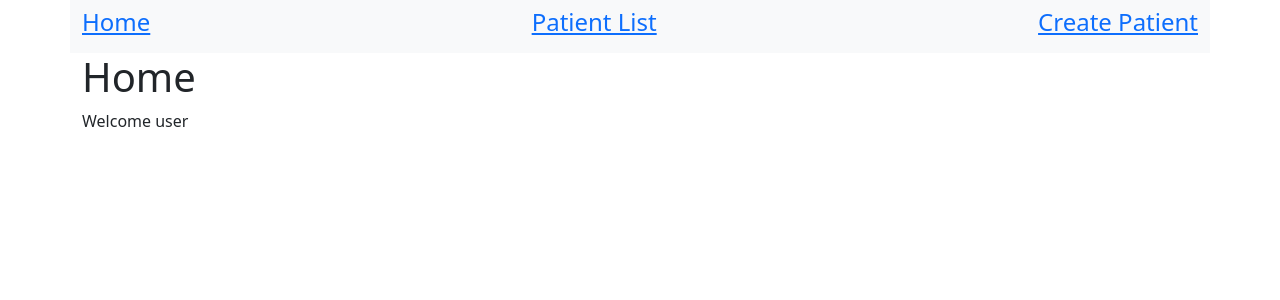
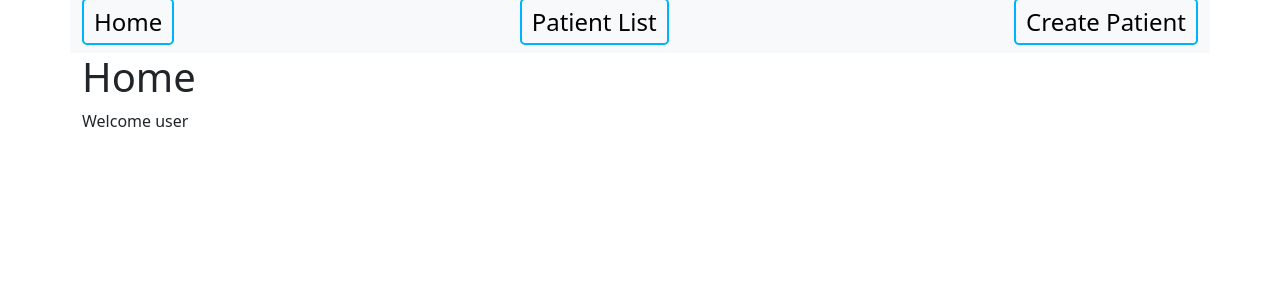
Before and after one commit to Criscel/onestop-health, a React (Create React App) app in the folder frontend/: page / in a window 1280 px wide. Shown: the top 300 px of the page. Built offline with nearby package versions, Linux system fonts and the light colour scheme.

Commit message:
added some css to navbar

```diff
--- a/frontend/src/components/CreatePatient.jsx
+++ b/frontend/src/components/CreatePatient.jsx
@@ -1,8 +1,11 @@
 import React from 'react';
 
 function CreatePatient() {
-
-
+    return (
+        <div>
+            CREATE PATIENT
+        </div>
+    )
 }
 
 export default CreatePatient;
--- /dev/null
+++ b/frontend/src/components/Navbar.css
@@ -0,0 +1,13 @@
+.link {
+    text-decoration: none;
+    color: black;
+    border: 2px solid rgb(0, 179, 255);
+    border-radius: 5px;
+    padding: 5px 10px 5px 10px;
+}
+
+.link:hover {
+    color: white;
+    border: 2px solid rgb(255, 180, 41);
+    background:  rgb(255, 180, 41);
+}
--- a/frontend/src/components/Navbar.jsx
+++ b/frontend/src/components/Navbar.jsx
@@ -1,5 +1,6 @@
 import React from "react";
 import {Link} from "react-router-dom"
+import "./Navbar.css"
 
 
 function Navbar() {
--- a/frontend/src/components/PatientList.jsx
+++ b/frontend/src/components/PatientList.jsx
@@ -1,7 +1,11 @@
 import React from 'react';
 
 function PatientList() {
-
+    return (
+        <div>
+            CREATE PATIENT
+        </div>
+    )
 
 }
 
```
